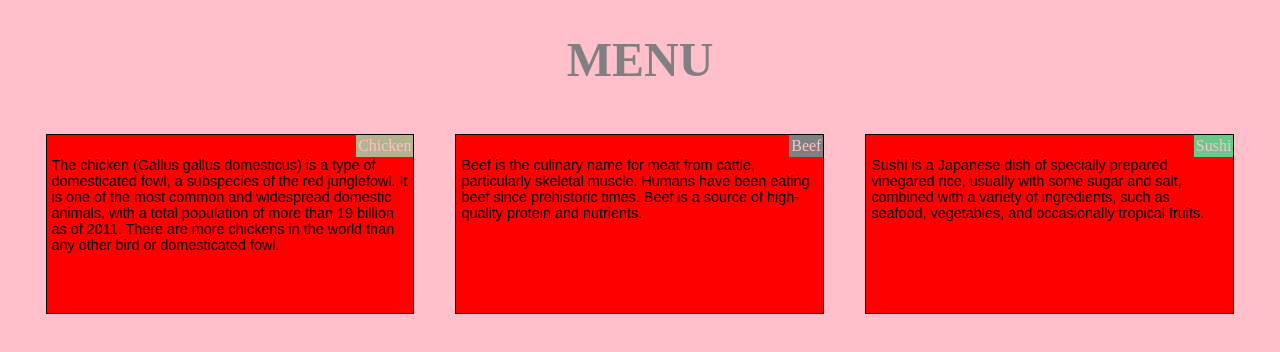
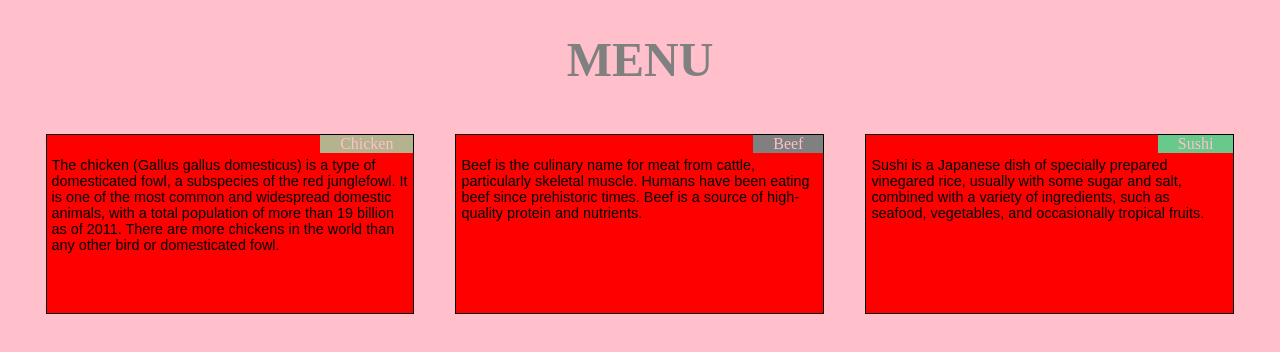
Before and after one commit to Wesleylee630/mod2_solution, a plain HTML site: page index.html in a window 1280 px wide. Drawn offline with Linux system fonts and the light colour scheme.

Commit message:
change padding of the food name

```diff
--- a/indexstyle.css
+++ b/indexstyle.css
@@ -20,6 +20,7 @@
     color: pink;
     padding:2px;
     right: 0px;
+    padding: 0 20px 0 20px;
   }
 
   #chicken{
```
